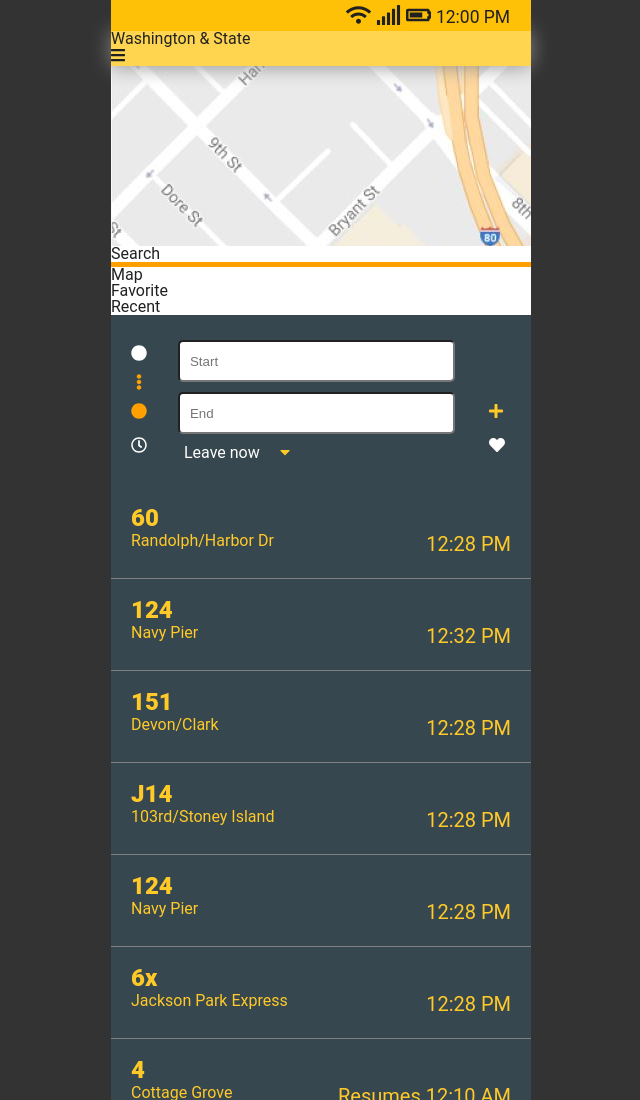
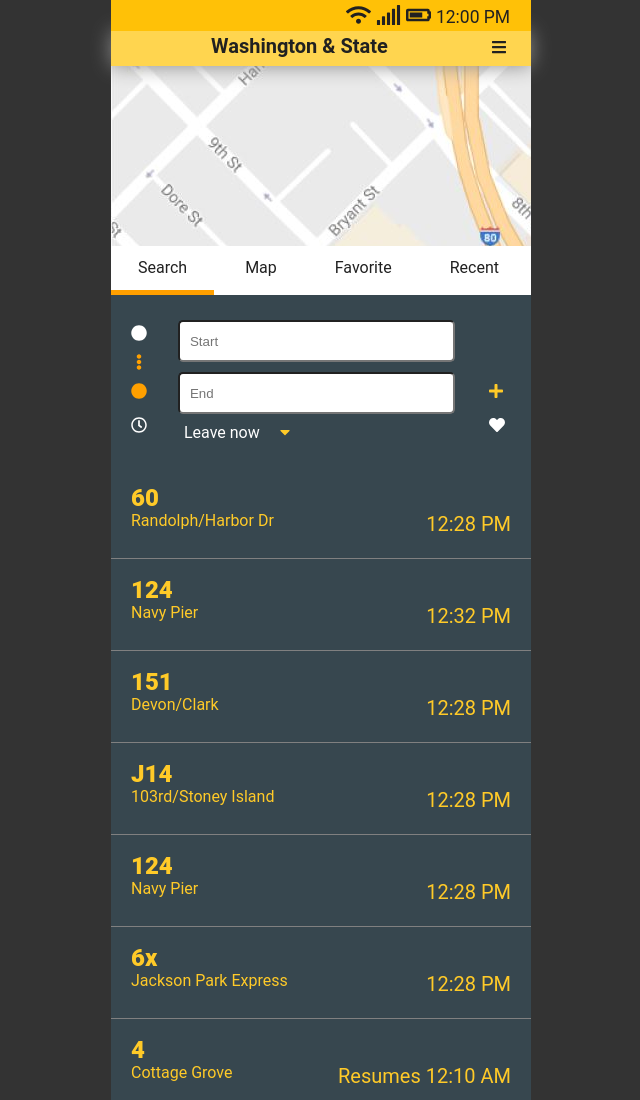
Before and after one commit to Tristine0426/frontend_challenge, a plain HTML site: page index.html in a window 1280 px wide. Shown: the top 1100 px of the page, without its empty margins (319-959 px from the left). Drawn offline with Linux system fonts and the light colour scheme.

Commit message:
Edit css file

```diff
--- a/css/style.css
+++ b/css/style.css
@@ -34,7 +34,7 @@ h6 {
     box-shadow: 0 0 20px #888888;
 }
 
-.location-header h1 {
+#title ul li h1 {
     padding: 5px 100px;
     font-weight: 700;
     font-size: 1.25em;
@@ -46,7 +46,7 @@ h6 {
     background: white;
 }
 
-.nav-bar h1 {
+#navigation ul li h1 {
     align-content: center;
     padding: 14px 27px;
 }
@@ -125,7 +125,7 @@ input {
     line-height: 22px;
 }
 
-.time, .content,.nav-bar h1, #status-bar, .location-header h1, .location-input, .left-icons, .right-icons, .leave-now, h6, .time, #mobile-nav {
+.time, .content,#navigation ul li h1, #status-bar, #title ul li h1, .location-input, .left-icons, .right-icons, .leave-now, h6, .time, #mobile-nav {
     display: inline-block;
 }
 
@@ -149,7 +149,7 @@ input {
     background: black;
 }
 
-.mobile-icons {
+#mobile-nav ul li {
     width: 420px;
 }
 
```
